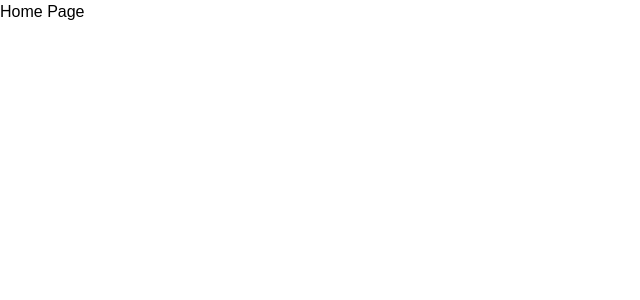
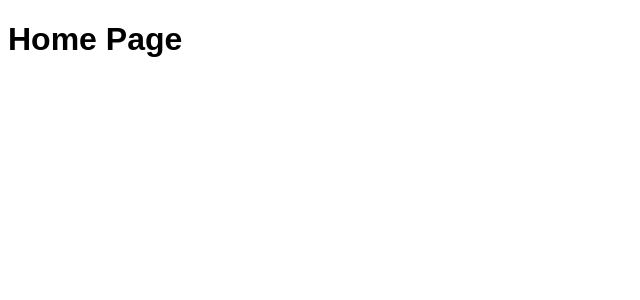
Before and after one commit to LAZ0719/resume-builder, a React (Vite) app in the folder client/: page / in a window 1280 px wide. Shown: the top 300 px of the page, without its empty margins (0-640 px from the left). Built offline with nearby package versions, Linux system fonts and the light colour scheme; the HTML template or start-up script is replaced by a standard one; a web font is replaced by a local one.

Commit message:
Modify index.css

```diff
--- a/client/src/index.css
+++ b/client/src/index.css
@@ -1,6 +1,8 @@
 @import url('https://fonts.googleapis.com/css2?family=Handjet:wght@100..900&family?=Outfit:wght@100..900&family=Playwrite+CU:wght@100..400&family=Poppins:ital,wght@0,100;0,200;0,300;0,400;0,500;0,600;0,700;0,800;0,900;1,100;1,200;1,300;1,400;1,500;1,600;1,700;1,800;1,900&display=swap');
 
-@import "tailwindcss";
+@tailwindcss base;
+@tailwindcss components;
+@tailwindcss utilities;
 
 * {
     font-family: "Handjet", sans-serif;
```
